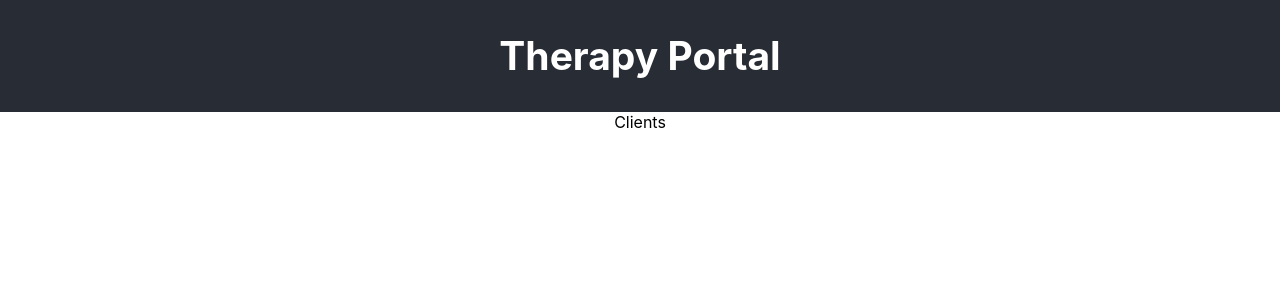
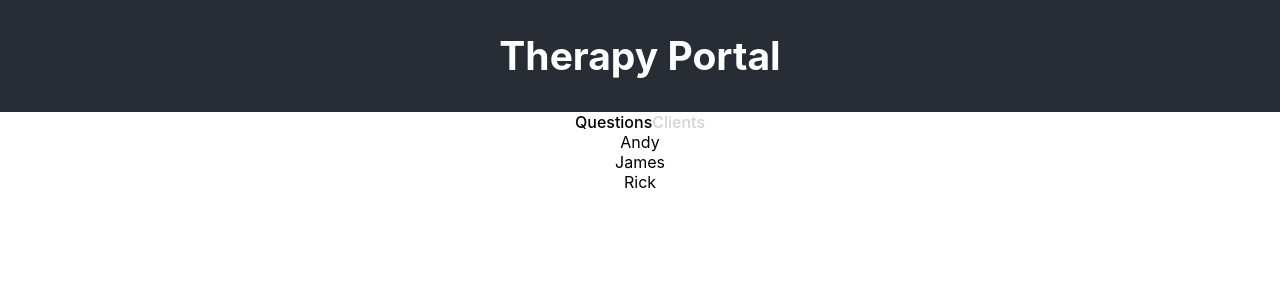
Before and after one commit to LimbicAI/code-challenge, a React (Create React App) app: page /clients in a window 1280 px wide. Shown: the top 300 px of the page. Built offline with nearby package versions, Linux system fonts and the light colour scheme.

Commit message:
feat: create basic clients list

```diff
--- a/package.json
+++ b/package.json
@@ -6,6 +6,7 @@
     "@testing-library/jest-dom": "^5.11.4",
     "@testing-library/react": "^11.1.0",
     "@testing-library/user-event": "^12.1.10",
+    "clsx": "^1.1.1",
     "prop-types": "^15.7.2",
     "react": "^17.0.2",
     "react-dom": "^17.0.2",
--- a/src/App.js
+++ b/src/App.js
@@ -1,11 +1,12 @@
 import React from 'react';
-import { BrowserRouter as Router, Route, Switch } from 'react-router-dom';
+import { Link, BrowserRouter as Router, Route, Switch } from 'react-router-dom';
 import { AppProvider } from './context/AppState';
+import Controls from './components/Controls';
 import Clients from './screens/Clients';
 import Questions from './screens/Questions';
 import styles from './App.module.css';
 
-function App() {
+const App = () => {
 	return (
 		<div className={styles.app}>
 			<header className={styles.appHeader}>
@@ -13,6 +14,7 @@ function App() {
 			</header>
 			<AppProvider>
 				<Router>
+					<Controls />
 					<Switch>
 						<Route exact path="/questions" component={Questions} />
 						<Route path="/clients" component={Clients} />
@@ -21,6 +23,6 @@ function App() {
 			</AppProvider>
 		</div>
 	);
-}
+};
 
 export default App;
--- /dev/null
+++ b/src/components/Controls/Controls.js
@@ -0,0 +1,30 @@
+import React from 'react';
+import clsx from 'clsx';
+import { Link, withRouter } from 'react-router-dom';
+import styles from './styles.module.css';
+
+const Controls = props => {
+	console.warn(props);
+	return (
+		<>
+			<Link
+				to="/questions"
+				className={clsx(styles.link, {
+					[styles.disabled]: props.location.pathname === '/questions'
+				})}
+			>
+				Questions
+			</Link>
+			<Link
+				to="/clients"
+				className={clsx(styles.link, {
+					[styles.disabled]: props.location.pathname === '/clients'
+				})}
+			>
+				Clients
+			</Link>
+		</>
+	);
+};
+
+export default withRouter(Controls);
--- /dev/null
+++ b/src/components/Controls/index.js
@@ -0,0 +1,3 @@
+import Controls from './Controls';
+
+export default Controls;
--- /dev/null
+++ b/src/components/Controls/styles.module.css
@@ -0,0 +1,10 @@
+.link {
+  color: black;
+  text-decoration: none;
+  font-weight: 500;
+}
+
+.disabled {
+  color: lightgrey;
+  pointer-events: none;
+}
--- a/src/context/AppState.js
+++ b/src/context/AppState.js
@@ -1,11 +1,11 @@
 import React, { createContext, useReducer } from 'react';
 import AppReducer from './AppReducer';
+import CLIENTS from '../fixtures/clients';
 
 const savedQuestions = localStorage.getItem('questions');
-// Initial State
-console.warn(JSON.parse(savedQuestions));
+
 const initialState = savedQuestions
-	? { questions: JSON.parse(savedQuestions) }
+	? { questions: JSON.parse(savedQuestions), clients: CLIENTS }
 	: {
 			questions: [
 				{
@@ -22,7 +22,8 @@ const initialState = savedQuestions
 					description: 'Sample Question?',
 					options: ['one', 'two', 'three']
 				}
-			]
+			],
+			clients: CLIENTS
 	  };
 
 export const AppContext = createContext(initialState);
@@ -30,7 +31,6 @@ export const AppContext = createContext(initialState);
 export const AppProvider = ({ children }) => {
 	const [state, dispatch] = useReducer(AppReducer, initialState);
 
-	// Actions
 	const removeQuestion = id => {
 		dispatch({
 			type: 'REMOVE_QUESTION',
@@ -55,6 +55,7 @@ export const AppProvider = ({ children }) => {
 	return (
 		<AppContext.Provider
 			value={{
+				clients: state.clients,
 				questions: state.questions,
 				removeQuestion,
 				addQuestion,
--- /dev/null
+++ b/src/fixtures/clients.js
@@ -0,0 +1,43 @@
+const clients = [
+	{
+		name: 'Andy',
+		questions: [
+			{
+				q: 'How are you feeling today?',
+				a: 'Not so great...'
+			},
+			{
+				q: 'Did you meditate today?',
+				a: 'No, not yet, I did not find time'
+			}
+		]
+	},
+	{
+		name: 'James',
+		questions: [
+			{
+				q: 'How are you feeling today?',
+				a: 'Amazing!!!'
+			},
+			{
+				q: 'Did you meditate today?',
+				a: 'Yes, but only 5 minutes'
+			}
+		]
+	},
+	{
+		name: 'Rick',
+		questions: [
+			{
+				q: 'How are you feeling today?',
+				a: 'I guess all okay'
+			},
+			{
+				q: 'Did you meditate today?',
+				a: 'Yes, it was really beneficial'
+			}
+		]
+	}
+];
+
+export default clients;
--- a/src/screens/Clients/Clients.js
+++ b/src/screens/Clients/Clients.js
@@ -1,7 +1,16 @@
-import React from 'react';
+import React, { useContext } from 'react';
+import { AppContext } from '../../context/AppState';
 
 const Clients = () => {
-	return <div>Clients</div>;
+	const { clients } = useContext(AppContext);
+
+	return (
+		<div>
+			{clients.map(client => (
+				<div>{client.name}</div>
+			))}
+		</div>
+	);
 };
 
 export default Clients;
```
Also changed, not shown: 1 other file (tests, documents, lock files or other folders).
